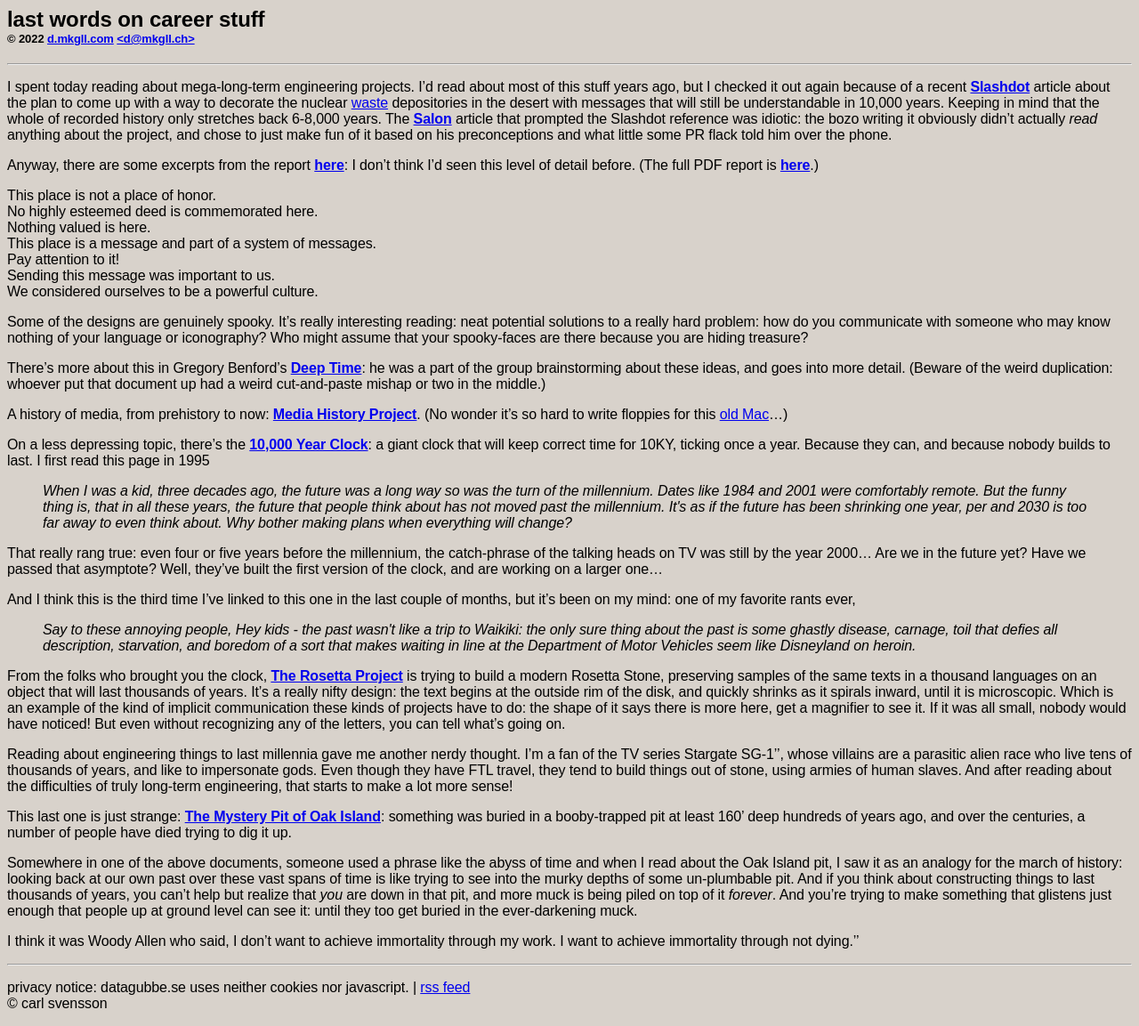
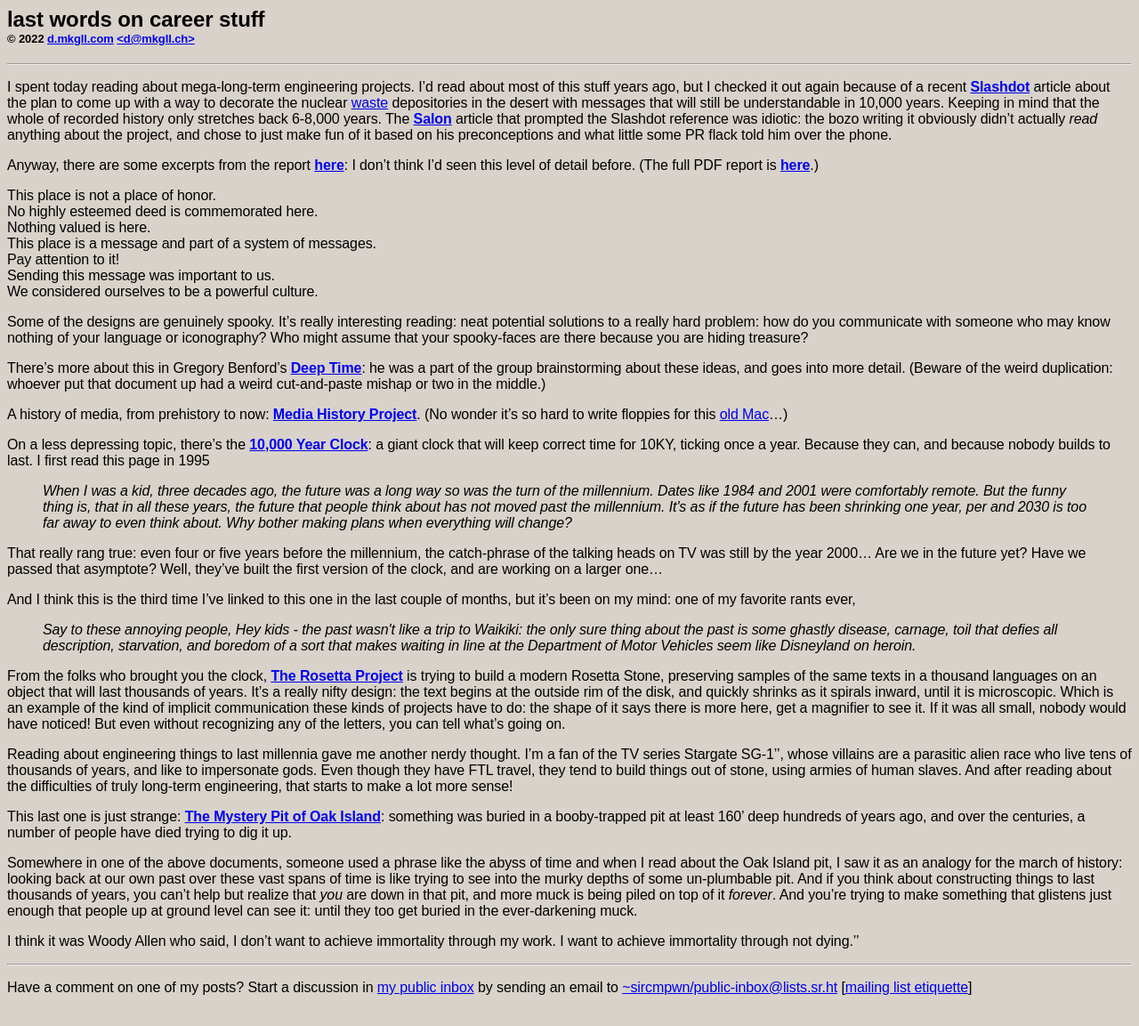
Before and after one commit to dmkgll/dmkgll, a Jekyll site: the page built from test.md, in a window 1280 px wide. Shown: the whole page at 89% size. Built offline with Jekyll 4.4.1, drawn with Linux system fonts in a browser that asks for light colours.

Commit message:
Update page.html

```diff
--- a/_layouts/page.html
+++ b/_layouts/page.html
@@ -1,5 +1,5 @@
 <html><head><style>
-}blockquote{background-color: #c8c2ba;
+}blockquote{
     padding: 0.5em;}
 }</style>
  <title>{{page.title}}</title>
@@ -26,7 +26,11 @@
 <hr><p>
 </p><footer class="priv">
 <p>
-privacy notice: datagubbe.se uses neither cookies nor javascript. | <a href="/atom.xml">rss feed</a><br>
-© carl svensson<br>
+  Have a comment on one of my posts? Start a discussion in
+  <a href="https://lists.sr.ht/~sircmpwn/public-inbox">my public inbox</a>
+  by sending an email to
+  <a href="mailto:~sircmpwn/public-inbox@lists.sr.ht">~sircmpwn/public-inbox@lists.sr.ht</a>
+  [<a href="https://man.sr.ht/lists.sr.ht/etiquette.md">mailing list etiquette</a>]
+
 </p>
 </footer></body></html>
```
